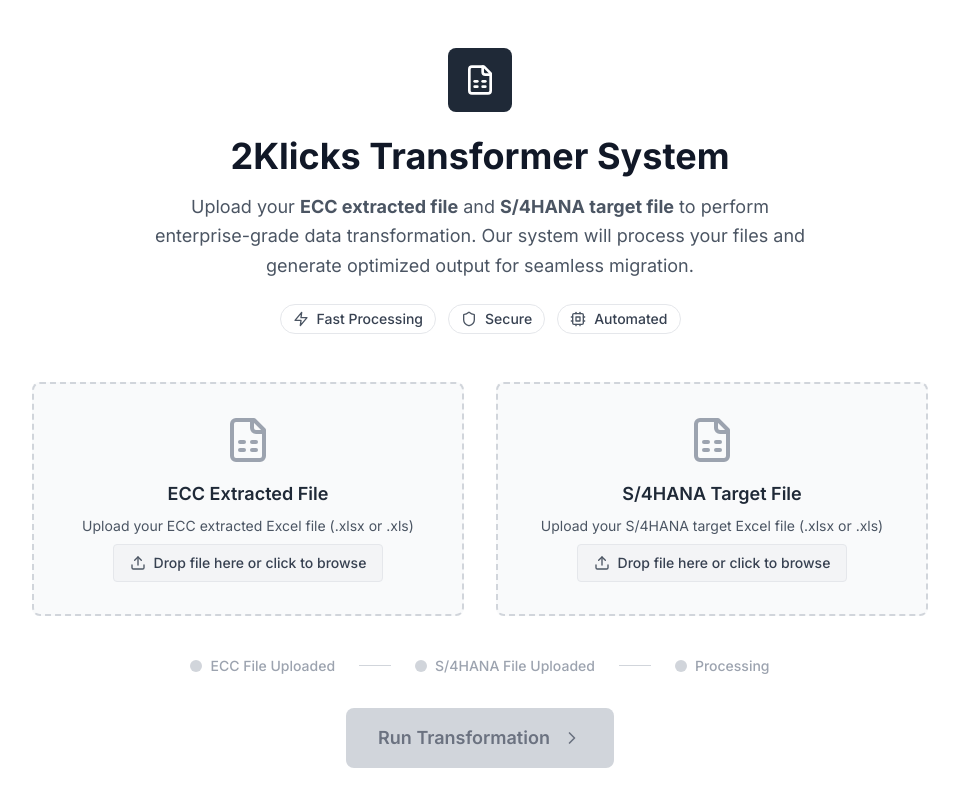
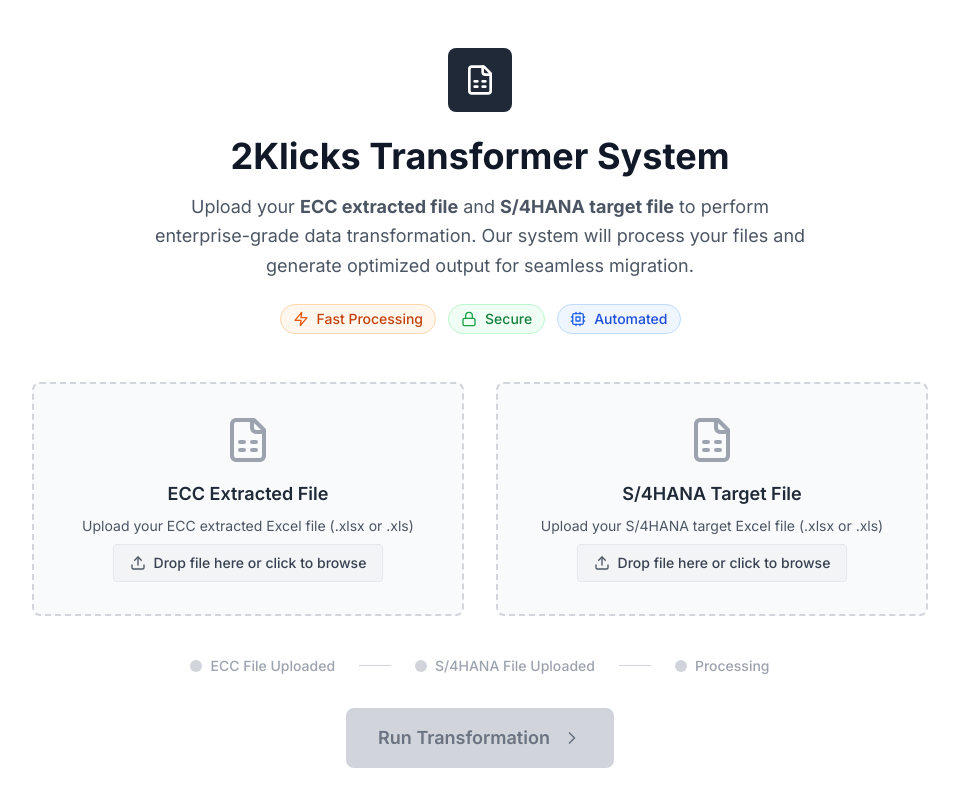
Before and after one commit to adityabhatia101/2klicks-ui, a React (Vite) app: page / in a window 1280 px wide. Shown: the top 800 px of the page, without its empty margins (160-1119 px from the left). Built offline with nearby package versions, Linux system fonts and the light colour scheme.

Commit message:
Update feature badge colors and icons

```diff
--- a/src/components/Header.tsx
+++ b/src/components/Header.tsx
@@ -1,5 +1,5 @@
 import React from 'react';
-import { FileSpreadsheet, Zap, Shield, Cpu } from 'lucide-react';
+import { FileSpreadsheet, Zap, Lock, Cpu } from 'lucide-react';
 
 interface HeaderProps {
   mounted: boolean;
@@ -7,10 +7,36 @@ interface HeaderProps {
 
 const Header: React.FC<HeaderProps> = ({ mounted }) => {
   const features = [
-    { icon: Zap, text: 'Fast Processing' },
-    { icon: Shield, text: 'Secure' },
-    { icon: Cpu, text: 'Automated' }
+    { icon: Zap, text: 'Fast Processing', color: 'orange' },
+    { icon: Lock, text: 'Secure', color: 'green' },
+    { icon: Cpu, text: 'Automated', color: 'blue' }
   ];
+
+  const getFeatureStyles = (color: string) => {
+    switch (color) {
+      case 'orange':
+        return 'bg-orange-50 border-orange-200 text-orange-700';
+      case 'green':
+        return 'bg-green-50 border-green-200 text-green-700';
+      case 'blue':
+        return 'bg-blue-50 border-blue-200 text-blue-700';
+      default:
+        return 'bg-white border-gray-200 text-gray-700';
+    }
+  };
+
+  const getIconStyles = (color: string) => {
+    switch (color) {
+      case 'orange':
+        return 'text-orange-600';
+      case 'green':
+        return 'text-green-600';
+      case 'blue':
+        return 'text-blue-600';
+      default:
+        return 'text-gray-600';
+    }
+  };
 
   return (
     <div className={`text-center mb-12 transition-all duration-500 ${mounted ? 'opacity-100 translate-y-0' : 'opacity-0 translate-y-4'}`}>
@@ -30,11 +56,11 @@ const Header: React.FC<HeaderProps> = ({ mounted }) => {
         {features.map((feature, index) => (
           <div
             key={feature.text}
-            className={`flex items-center space-x-2 px-3 py-1 bg-white border border-gray-200 rounded-full transition-all duration-300 ${mounted ? 'opacity-100 translate-y-0' : 'opacity-0 translate-y-2'}`}
+            className={`flex items-center space-x-2 px-3 py-1 border rounded-full transition-all duration-300 ${getFeatureStyles(feature.color)} ${mounted ? 'opacity-100 translate-y-0' : 'opacity-0 translate-y-2'}`}
             style={{ transitionDelay: `${400 + index * 100}ms` }}
           >
-            <feature.icon className="w-4 h-4 text-gray-600" />
-            <span className="text-gray-700 text-sm font-medium">{feature.text}</span>
+            <feature.icon className={`w-4 h-4 ${getIconStyles(feature.color)}`} />
+            <span className="text-sm font-medium">{feature.text}</span>
           </div>
         ))}
       </div>
```
